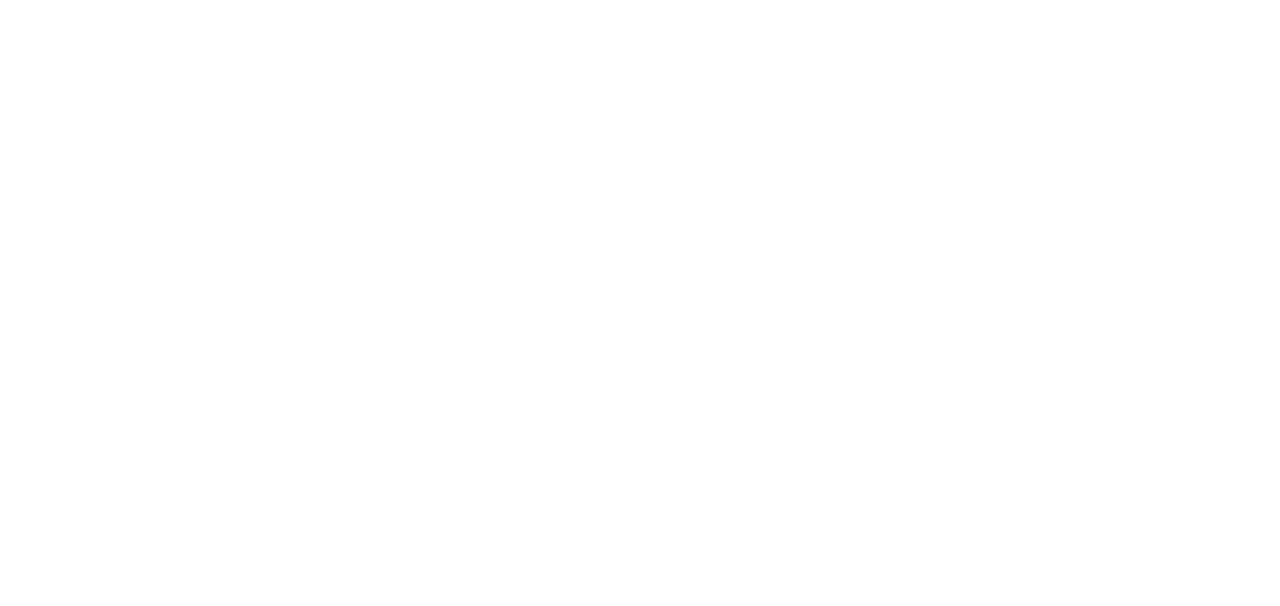
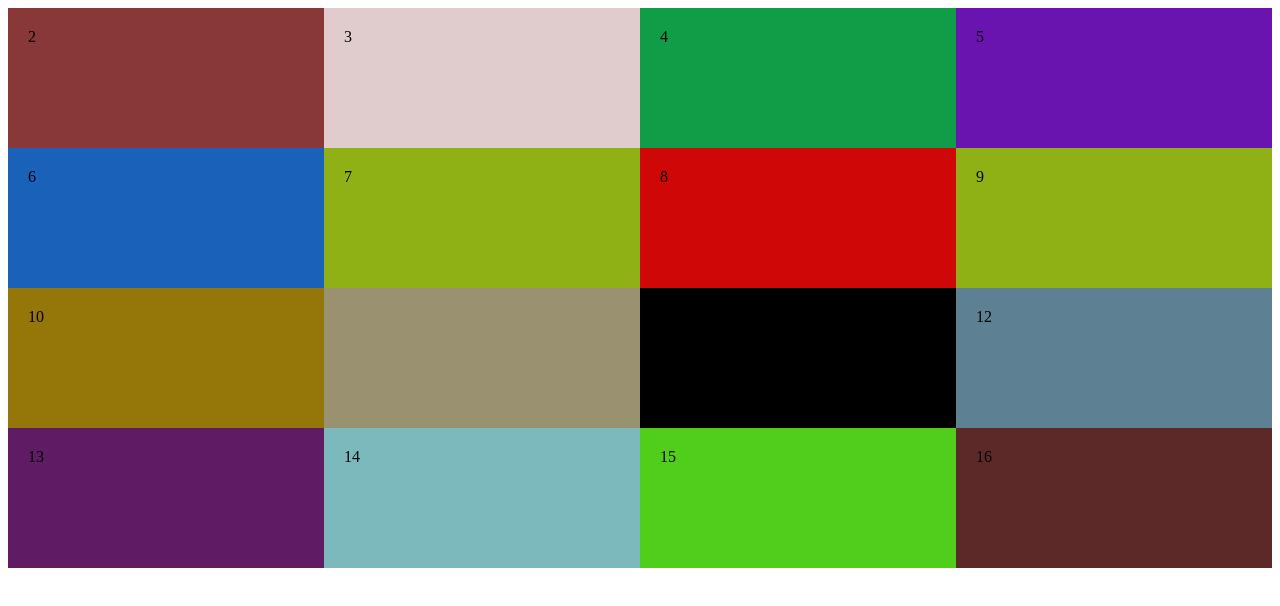
Before and after one commit to diegoalexandertrujillomedina-a11y/evaluacion, a plain HTML site: page index.html in a window 1280 px wide. Drawn offline with Linux system fonts and the light colour scheme.

Commit message:
se creo divs

```diff
--- a/index.html
+++ b/index.html
@@ -4,9 +4,38 @@
     <meta charset="UTF-8">
     <meta name="viewport" content="width=, initial-scale=1.0">
     <title>Document</title>
+    <link rel="stylesheet" href="styles.css">
 </head>
 <body>
    <div class="grid">
+
+    <div class="contenedor1">1
+
+
+
+
+
+
+    </div>
+    <div class="contenedor2">2</div>
+    <div class="contenedor3">3</div>
+    <div class="contenedor4">4</div>
+    <div class="contenedor5">5</div>
+    <div class="contenedor6">6</div>
+    <div class="contenedor7">7</div>
+    <div class="contenedor8">8</div>
+    <div class="contenedor9">9</div>
+    <div class="contenedor10">10</div>
+    <div class="contenedor11">
+
+
+
+    </div>
+    <div class="contenedor12">12</div>
+    <div class="contenedor13">13</div>
+    <div class="contenedor14">14</div>
+    <div class="contenedor15">15</div>
+    <div class="contenedor16">16</div>
 
    </div>
 
--- a/styles.css
+++ b/styles.css
@@ -1,6 +1,156 @@
 .grid{
     display: grid;
-    grid-column:column;
-    grid-template-columns: repeat (4,1fr) ;
-    grid-template-rows: repeat(4, 1fr);
+    grid-template-columns: repeat(4,1fr) ;
+    grid-template-rows: 4, 1fr;
+    border: 10px;
+    background-color: black;
 }
+.contenedor1{
+
+    height: 100px;
+    background-color: black;
+    padding: 20px;
+    grid-column: 3/3;
+    grid-row: 3/3;
+
+
+
+}
+.contenedor2{
+
+    height: 100px;
+    background-color: rgb(136, 56, 56);
+    padding: 20px;
+
+
+
+}
+.contenedor3{
+
+    height: 100px;
+    background-color: rgb(224, 204, 204);
+    padding: 20px;
+
+
+
+}
+.contenedor4{
+
+    height: 100px;
+    background-color: rgb(17, 157, 71);
+    padding: 20px;
+
+
+
+}
+.contenedor5{
+
+    height: 100px;
+    background-color: rgb(105, 20, 175);
+    padding: 20px;
+
+
+
+}
+.contenedor6{
+
+    height: 100px;
+    background-color: rgb(26, 98, 185);
+    padding: 20px;
+
+
+
+}
+.contenedor7{
+
+    height: 100px;
+    background-color: rgb(143, 177, 21);
+    padding: 20px;
+
+
+
+}
+.contenedor8{
+
+    height: 100px;
+    background-color: rgb(207, 7, 7);
+    padding: 20px;
+
+
+
+}
+.contenedor9{
+
+    height: 100px;
+    background-color: rgb(143, 177, 21);
+    padding: 20px;
+
+
+
+}
+.contenedor10{
+
+    height: 100px;
+    background-color: rgb(149, 118, 8);
+    padding: 20px;
+
+
+
+}
+.contenedor11{
+
+    height: 100px;
+    background-color: rgb(154, 145, 113);
+    padding: 20px;
+
+
+
+}
+
+.contenedor12{
+
+    height: 100px;
+    background-color: rgb(93, 129, 146);
+    padding: 20px;
+
+
+
+}
+
+.contenedor13{
+
+    height: 100px;
+    background-color: rgb(96, 27, 101);
+    padding: 20px;
+
+
+
+}
+
+.contenedor14{
+
+    height: 100px;
+    background-color: rgb(123, 185, 189);
+    padding: 20px;
+
+
+
+}
+.contenedor15{
+
+    height: 100px;
+    background-color: rgb(81, 205, 28);
+    padding: 20px;
+
+
+
+}
+.contenedor16{
+
+    height: 100px;
+    background-color: rgb(93, 40, 40);
+    padding: 20px;
+
+
+
+}
```
